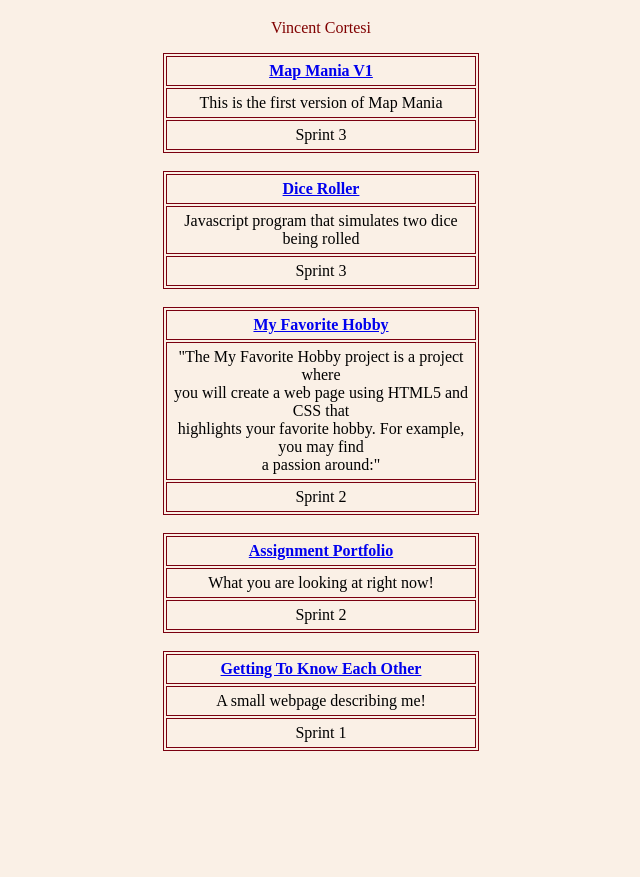
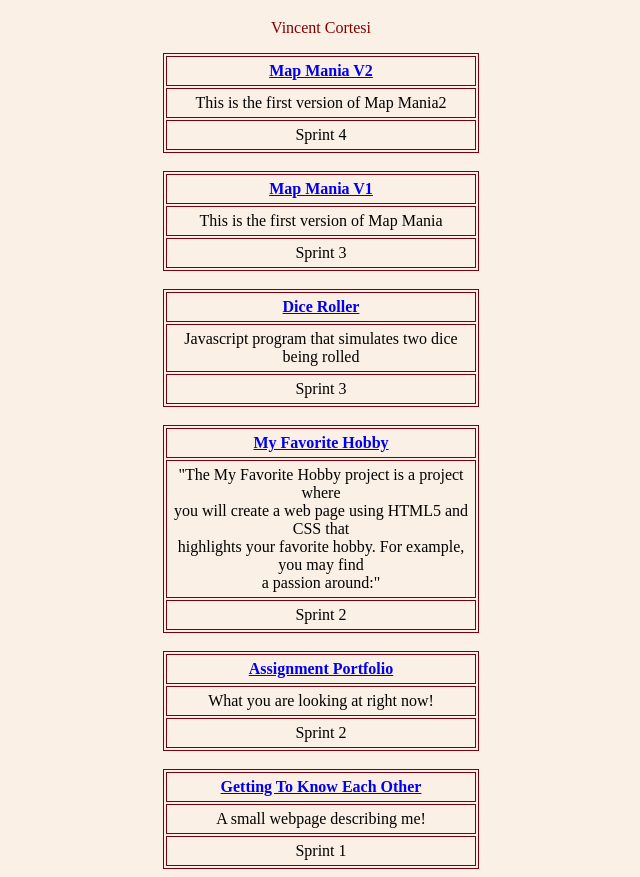
Before and after one commit to Vcortesi/assignment-portfolio, a plain HTML site: page index.html in a window 1280 px wide. Shown: the part 61-938 px from the top of the page, without its empty margins (319-959 px from the left). Before the commit the page ends 820 px from the top, so only its background shows below. Drawn offline with Linux system fonts and the light colour scheme.

Commit message:
mapmania2

```diff
--- a/index.html
+++ b/index.html
@@ -9,7 +9,20 @@
     <body>
         <h1 class="center">Assignment Portfolio</h1>
         <p class="center">Vincent Cortesi</p>
+            <table>
+                <tr>
+                    <th><a href="https://gentle-tree-05d1a7510.azurestaticapps.net/">
+                    Map Mania V2</a></th>
+                </tr>
+                <tr>
+                    <td>This is the first version of Map Mania2</td>
 
+                </tr>
+                <tr>
+                    <td>Sprint 4</td>
+                </tr>
+            </table>
+            <br>
             <table>
                 <tr>
                     <th><a href="https://lively-coast-0b8bcb410.azurestaticapps.net/">
```
